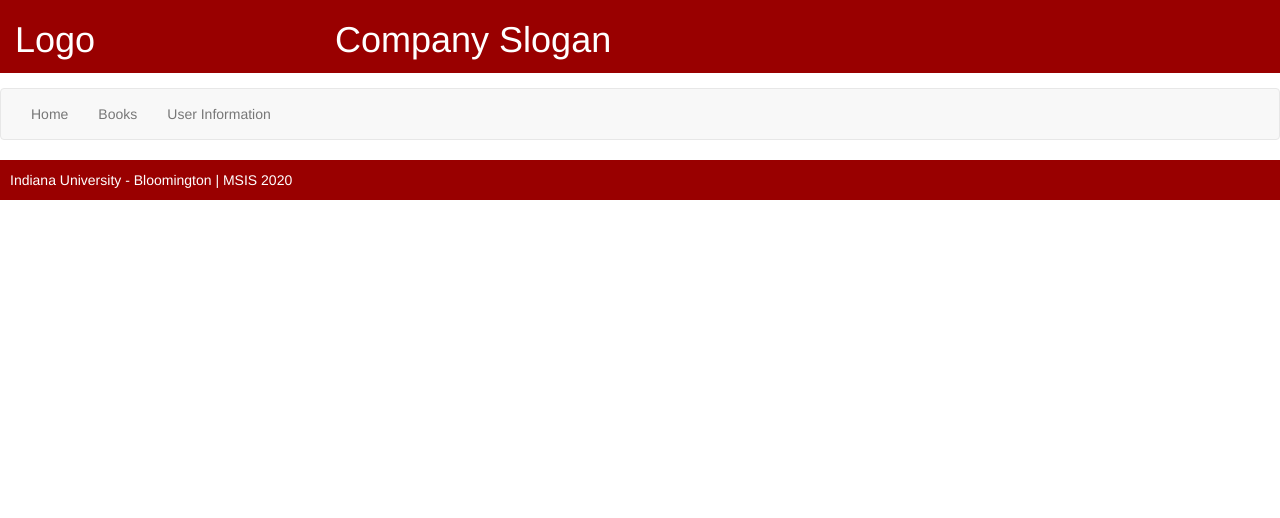
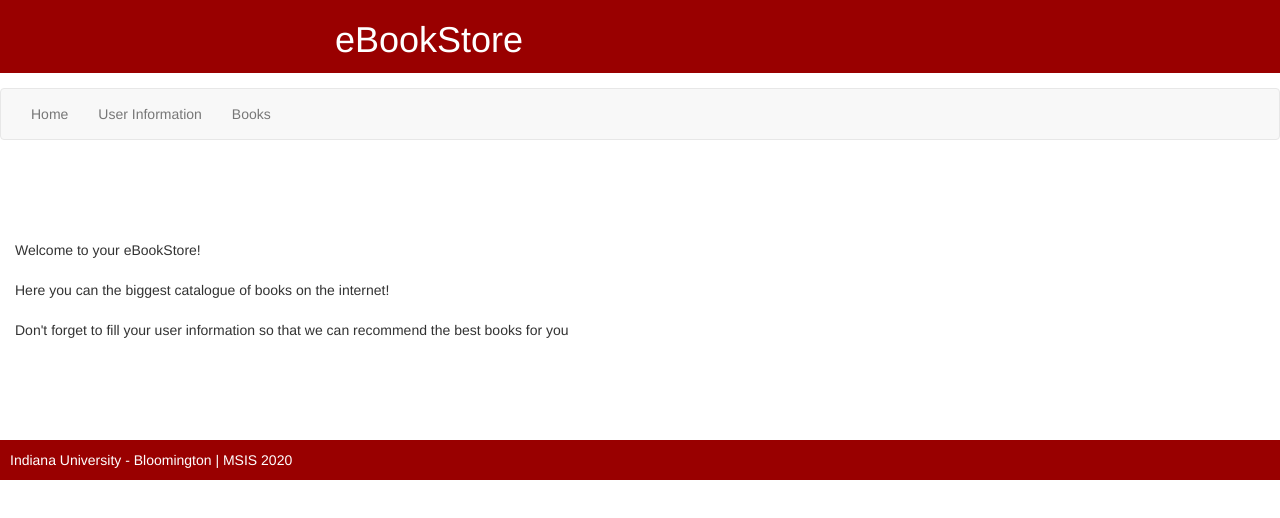
Before and after one commit to iu-msis/1-html-review-JesusSantillanMinila, a plain HTML site: page public/userinfo.html in a window 1280 px wide. Drawn offline with nearby package versions, Linux system fonts and the light colour scheme.

Commit message:
Update userinfo.html

```diff
--- a/public/userinfo.html
+++ b/public/userinfo.html
@@ -20,10 +20,10 @@
 
         <header class= "row">
             <div class = "col-lg-3 col-md-4 col-sm-6 col-xs-12">
-                <h1>Logo</h1>
+                <h1></h1>
             </div>
             <div class = "col-lg-9 col-md-8 col-sm-6 col-xs-12">
-                <h1>Company Slogan</h1>
+                <h1>eBookStore</h1>
             </div>
         </header>
 
@@ -37,13 +37,28 @@
             <div class = 'collapse navbar-collapse' id='mymenu'>
             <ul class = "nav navbar-nav">
             <li><a href="index.html">Home</a></li>
-            <li><a href="books.html">Books</a></li>
-            <li><a href="userinfo.html">User Information</a></li>
+            <li><a href="books.html">User Information</a></li>
+            <li><a href="userinfo.html">Books</a></li>
 
 
     </div>
         </nav>
+        <br/>
+        <br/>
+        <br/>
+        <br/>
 
+
+        Welcome to your eBookStore! <br/><br/>
+        Here you can the biggest catalogue of books on the internet!<br/><br/>
+        Don't forget to fill your user information so that we can recommend the best books for you <br/>
+
+
+      <br/>
+      <br/>
+      <br/>
+      <br/>
+      <br/>
 
 
         <footer class= "row">
```
